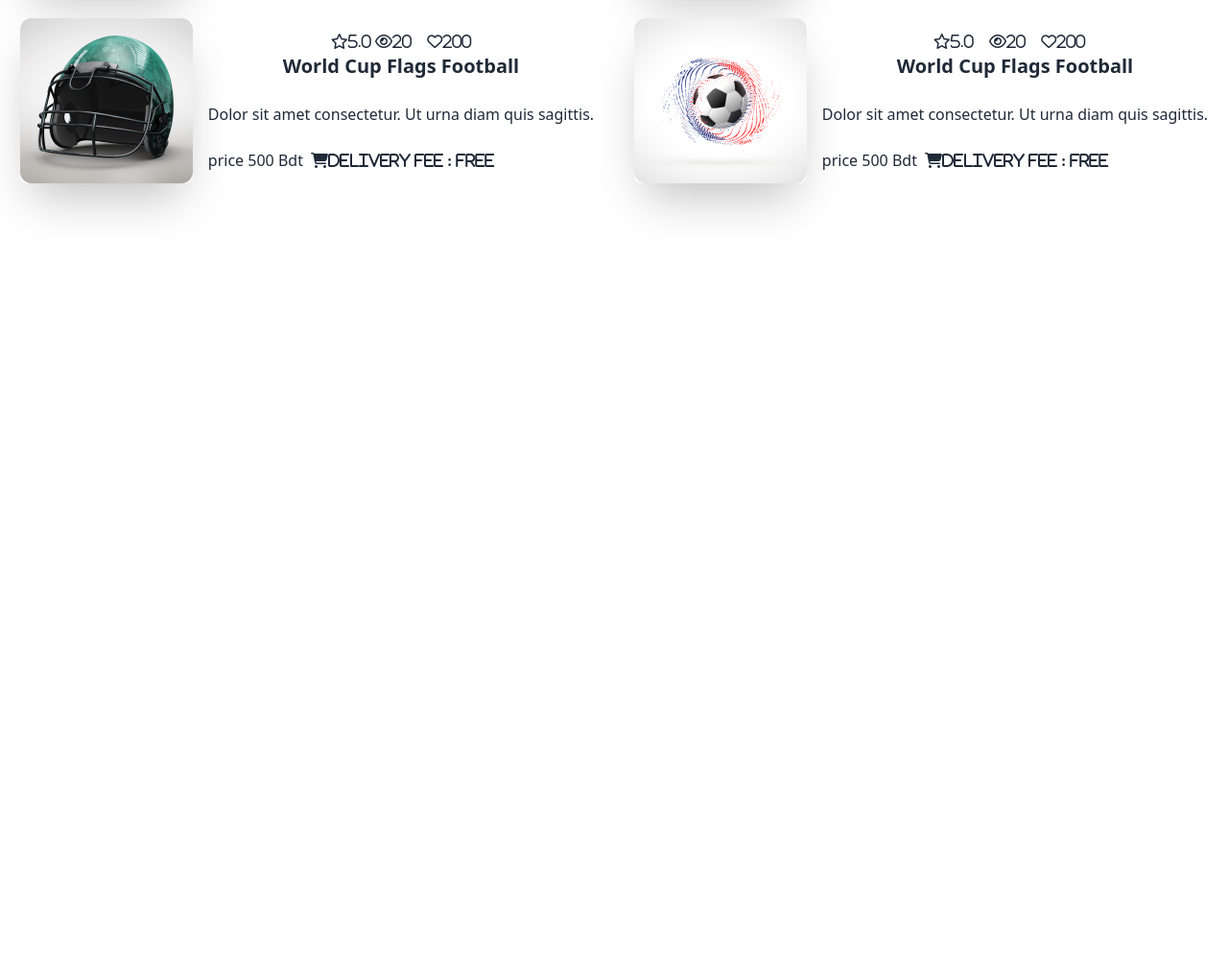
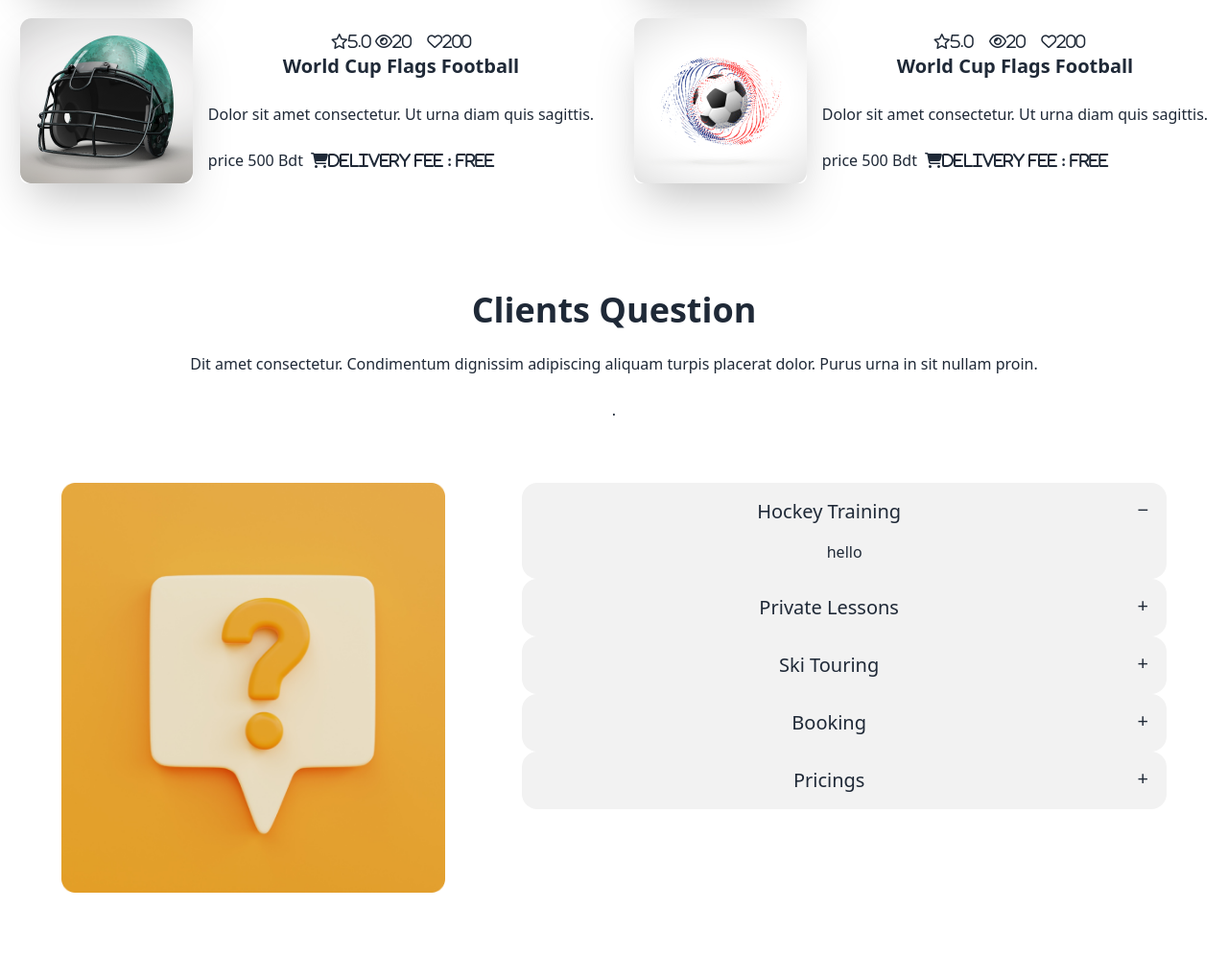
Before and after one commit to abuyusufrony/Hockey-s, a plain HTML site: page index.html in a window 1280 px wide. Shown: the part 2764-3761 px from the top of the page at 96% size. Before the commit the page ends 3067 px from the top, so only its background shows below. Drawn offline with nearby package versions, Linux system fonts and the light colour scheme.

Commit message:
faq-added

```diff
--- a/index.html
+++ b/index.html
@@ -59,8 +59,8 @@
                 <div class="hero min-h-screen" style="background-image: url(./Images/1.png);">
                     <div class="hero-overlay bg-opacity-60"></div>
                     <div class="hero-content text-neutral-content text-center">
-                        <div class="max-w-md bg-black rounded-lg ">
-                            <h1 class="mb-5 text-2xl font-bold">Meet all the heroes from the field</h1>
+                        <div class="  max-w-md bg-black rounded-lg ">
+                            <h1 class="    mb-5 text-2xl font-bold">Meet all the heroes from the field</h1>
                             <p class="mb-5">
                                 Dit amet consectetur. Condimentum dignissim adipiscing aliquam turpis placerat dolor.
                                 Purus urna
@@ -336,7 +336,61 @@
                     </div>
                 </div>
         </section>
+        <section class="my-24">
+            <div class=" text-center">
+                <h2 class="text-4xl font-bold mb-3">Clients Question</h2>
+                <p class="my-6">Dit amet consectetur. Condimentum dignissim adipiscing aliquam turpis placerat dolor.
+                    Purus urna in sit nullam proin.
+                </p>.
 
+                <div class="faq flex flex-col lg:flex-row p-16 gap-20">
+                    <div class="div">
+                        <img class="" src="Images/11.png" alt="">
+                    </div>
+                    <div class="w-[740px]">
+                        <div class="collapse collapse-plus bg-base-200  ">
+                            <input type="radio" name="my-accordion-3" checked="checked" />
+                            <div class="collapse-title text-xl font-medium">Hockey Training
+                            </div>
+                            <div class="collapse-content">
+                                <p>hello</p>
+                            </div>
+                        </div>
+                        <div class="collapse collapse-plus bg-base-200">
+                            <input type="radio" name="my-accordion-3" />
+                            <div class="collapse-title text-xl font-medium">Private Lessons
+                            </div>
+                            <div class="collapse-content">
+                                <p>hello</p>
+                            </div>
+                        </div>
+                        <div class="collapse collapse-plus bg-base-200">
+                            <input type="radio" name="my-accordion-3" />
+                            <div class="collapse-title text-xl font-medium">Ski Touring
+                            </div>
+                            <div class="collapse-content">
+                                <p>hello</p>
+                            </div>
+                        </div>
+                        <div class="collapse collapse-plus bg-base-200">
+                            <input type="radio" name="my-accordion-3" />
+                            <div class="collapse-title text-xl font-medium">Booking
+                            </div>
+                            <div class="collapse-content">
+                                <p>hello</p>
+                            </div>
+                        </div>
+                        <div class="collapse collapse-plus bg-base-200">
+                            <input type="radio" name="my-accordion-3" />
+                            <div class="collapse-title text-xl font-medium">Pricings
+                            </div>
+                            <div class="collapse-content">
+                                <p>hello</p>
+                            </div>
+                        </div>
+                    </div>
+                </div>
+        </section>
     </main>
 </body>
 
```
